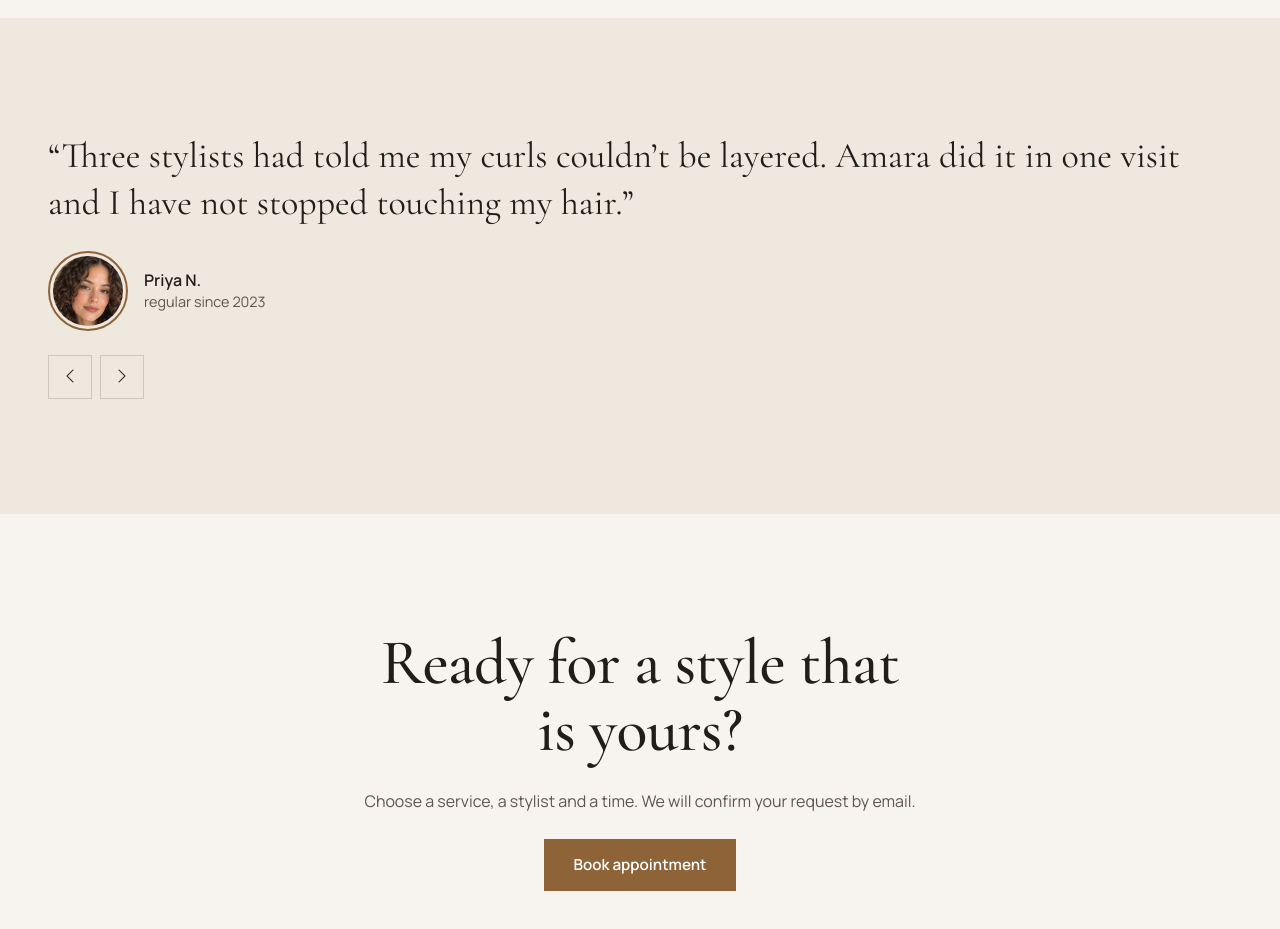
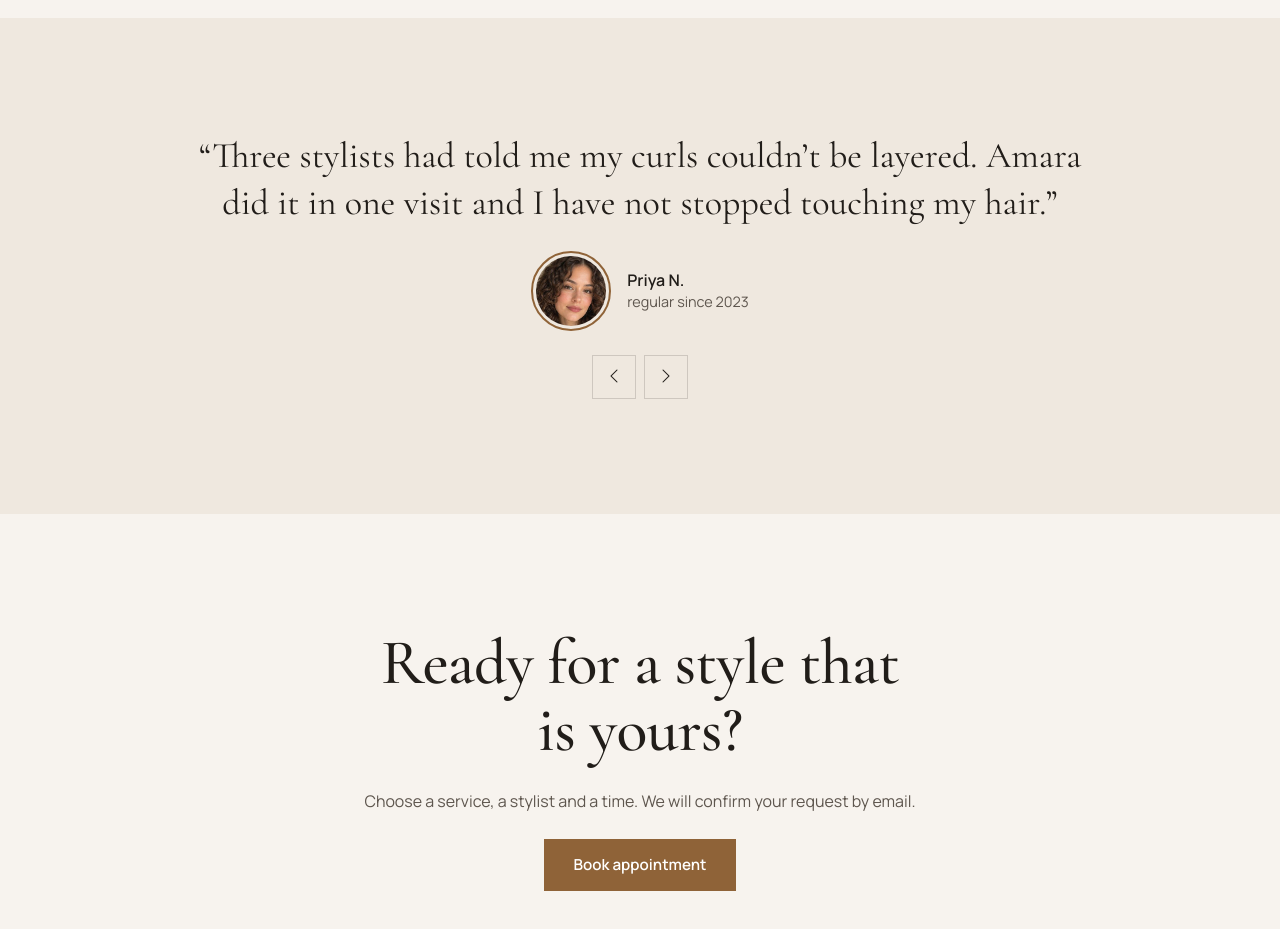
Before and after one commit to MacawWebtech/Hair-Salon-Unisex-Styling-Studio, a plain HTML site: page index.html in a window 1280 px wide. Shown: the part 7700-8629 px from the top of the page. Drawn offline with nearby package versions, Linux system fonts and the light colour scheme.

Commit message:
Update style.css

```diff
--- a/assets/css/style.css
+++ b/assets/css/style.css
@@ -165,6 +165,12 @@ blockquote.t{margin:0;padding:0;font-family:var(--font-head);font-size:clamp(1.5
 .t-person .t-by strong{color:var(--text);font-weight:600}
 .t-person .t-by span{font-size:.9rem}
 @media(min-width:768px){.carousel .t-avatar{width:80px;height:80px}}
+/* centered testimonial carousel */
+#reviews{text-align:center}
+#reviews blockquote.t{max-width:900px;margin-inline:auto}
+#reviews .t-person{justify-content:center;text-align:start}
+#reviews .carousel-item>.t-person{margin-inline:auto}
+#reviews>.d-flex{justify-content:center}
 .stats{display:grid;grid-template-columns:repeat(2,1fr);gap:2rem}
 @media(min-width:768px){.stats{grid-template-columns:repeat(4,1fr)}}
 .stat-n{font-family:var(--font-head);font-size:clamp(3rem,6vw,5rem);color:var(--accent);line-height:1}
```
